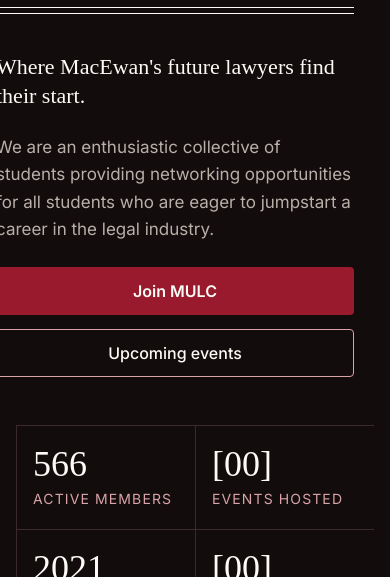
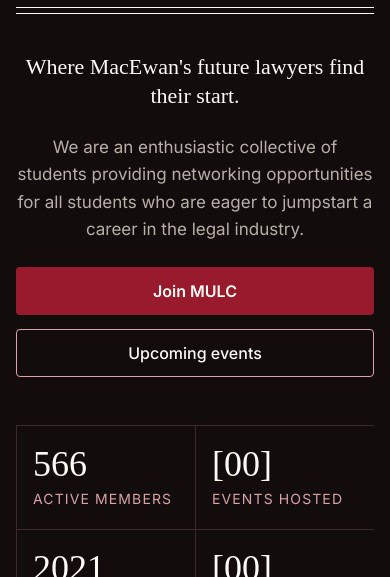
Before and after one commit to Lem-D/MULC-Website, an Astro site: page / in a window 390 px wide. Shown: the part 645-1222 px from the top of the page. Built offline with nearby package versions, Linux system fonts and the light colour scheme; Astro itself is replaced by a stand-in of ours; a web font is replaced by a local one.

Commit message:
Centre the home hero on phones and fix text stuck off the left edge

```diff
--- a/src/styles/global.css
+++ b/src/styles/global.css
@@ -124,6 +124,13 @@ section{scroll-margin-top:80px}
 .stat{padding:28px 24px;display:flex;flex-direction:column;gap:6px;border-left:1px solid var(--line)}
 .stat b{font-family:var(--display);font-weight:400;font-size:48px;line-height:1;font-variant-numeric:tabular-nums}
 .stat span{font-size:14px;letter-spacing:.08em;text-transform:uppercase;color:var(--rose)}
+/* Phones: centre the hero text, rule and buttons, and let it rise in rather than slide from the left. */
+@media (max-width:760px){
+  .hero-copy{align-items:center;text-align:center;margin-inline:auto}
+  .hero .dbl{width:100%;margin-inline:auto}
+  .hero .row{width:100%;justify-content:center}
+  .js-motion .hero .flow_in_left:not(.visible){transform:translateY(16px)}
+}
 @media (max-width:760px){.hero{padding-bottom:48px}.hero-main{padding-block:56px 48px}.stats{grid-template-columns:repeat(2,1fr);margin-top:48px}.stat{padding:20px 16px}.stat b{font-size:36px}.stat:nth-child(3){border-top:1px solid var(--line)}.stat:nth-child(4){border-top:1px solid var(--line)}}
 
 /* Stand for */
@@ -369,7 +376,9 @@ dialog[open]{animation:pop .2s ease}
 /* Kept for the hero, so the front page opens differently from every section below it. */
 .js-motion .flow_in_left{opacity:0;transform:translateX(-50px);transition-property:opacity,transform}
 /* Hero text: a softer, slower fade with less travel, so it glides in rather than slides. */
-.js-motion .hero .flow_in_left{transform:translateX(-20px);transition-duration:1.5s,1.8s;transition-timing-function:cubic-bezier(.4,0,.2,1),cubic-bezier(.16,1,.3,1)}
+/* :not(.visible) so it can't outrank .visible and leave the text stuck 20px to the left. */
+@media (min-width:761px){.js-motion .hero .flow_in_left:not(.visible){transform:translateX(-20px)}}
+.js-motion .hero .flow_in_left{transition-duration:1.5s,1.8s;transition-timing-function:cubic-bezier(.4,0,.2,1),cubic-bezier(.16,1,.3,1)}
 /* Slides down out of an invisible edge just above it, like a tab dropping out of a slot. */
 .js-motion .flow_in_top{transform:translateY(-130%);clip-path:inset(130% -30% -30% -30%);transition-property:transform,clip-path;transition-duration:1.1s}
 .js-motion .flow_in_bottom{opacity:0;transform:translateY(100%);transition-property:opacity,transform;transition-duration:1.1s}
```
